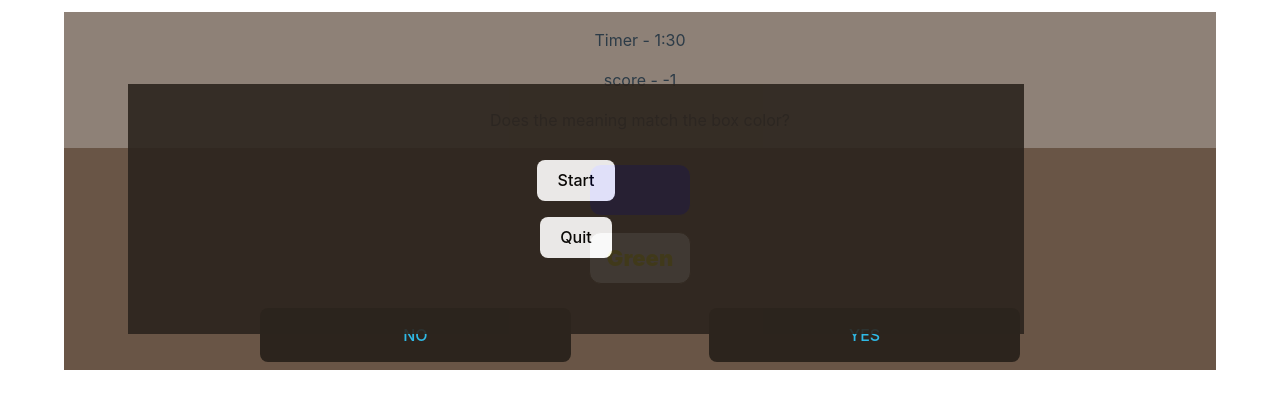
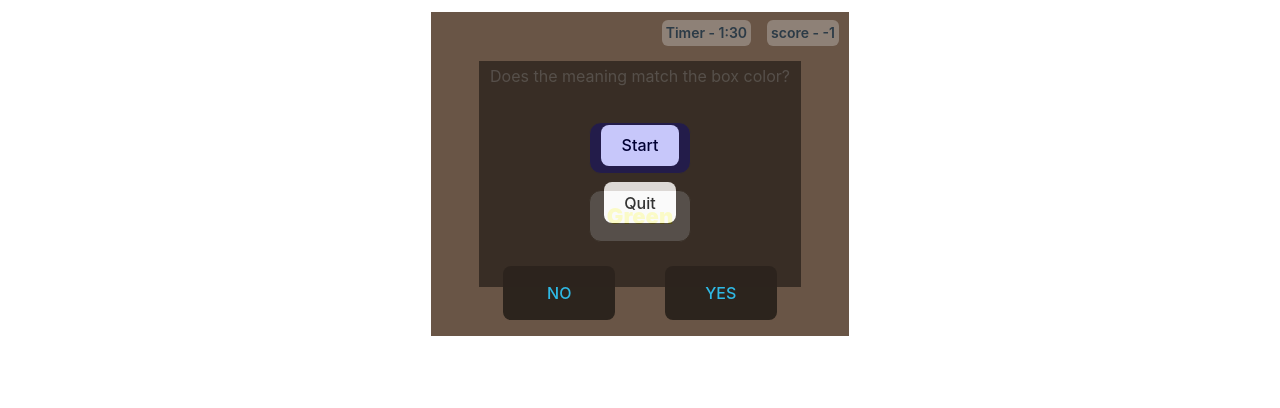
Before and after one commit to ajay020/braingames, a React (Vite) app: page / in a window 1280 px wide. Shown: the top 408 px of the page. Built offline with nearby package versions, Linux system fonts and the light colour scheme.

Commit message:
style applied to control elements

```diff
--- a/src/pages/colorMatch/ColorMatch.tsx
+++ b/src/pages/colorMatch/ColorMatch.tsx
@@ -147,10 +147,11 @@ const ColorMatch = () => {
 
       <div className="color-container">
         <div className="color-header">
-          <p>Timer - {timer}</p>
-
-          <p>score - {score}</p>
-          <p>Does the meaning match the box color?</p>
+            <div className="controls">
+                <span className="control">Timer - {timer}</span>
+                <span className="control">score - {score}</span>
+            </div>
+          <p className="tip-text">Does the meaning match the box color?</p>
         </div>
 
         <div className="box-wrapper">
--- a/src/pages/colorMatch/colorMatch.css
+++ b/src/pages/colorMatch/colorMatch.css
@@ -7,16 +7,19 @@
 
 .container {
   position: relative;
+  width: 460px;
+  margin: 12px auto;
 }
 
 .model {
   position: absolute;
-  top: 20%;
-  left: 10%;
+  color: var(--light-wooden-color);
+  top: 15%;
+  left: 15%;
   width: 70%;
   height: 70%;
   background-color: #2c241d;
-  opacity: 0.9;
+  opacity: 0.8;
   display: flex;
   align-items: center;
   justify-content: center;
@@ -24,6 +27,9 @@
 }
 .model button {
   margin: 8px auto;
+  /* background-color: var(--gray-transparent); */
+  /* color: var(--text-color); */
+  /* padding: 16px 12px; */
 }
 
 .color-container {
@@ -34,11 +40,32 @@
   flex-direction: column;
   align-items: center;
   justify-content: space-between;
+  padding: 8px 2px;
 }
 .color-header {
-  background-color: var(--light-wooden-color);
   width: 100%;
   text-align: center;
+}
+
+.controls {
+  display: flex;
+  justify-content: end;
+  /* background-color: var(--light-wooden-color); */
+}
+
+.control {
+  background-color: var(--light-wooden-color);
+  margin: auto 8px;
+  padding: 1px 4px;
+  font-size: 14px;
+  border-radius: 6px;
+  font-weight: 600;
+}
+
+.tip-text {
+  padding: 0;
+  margin: 18px 0;
+  color: white;
 }
 
 .box {
```
